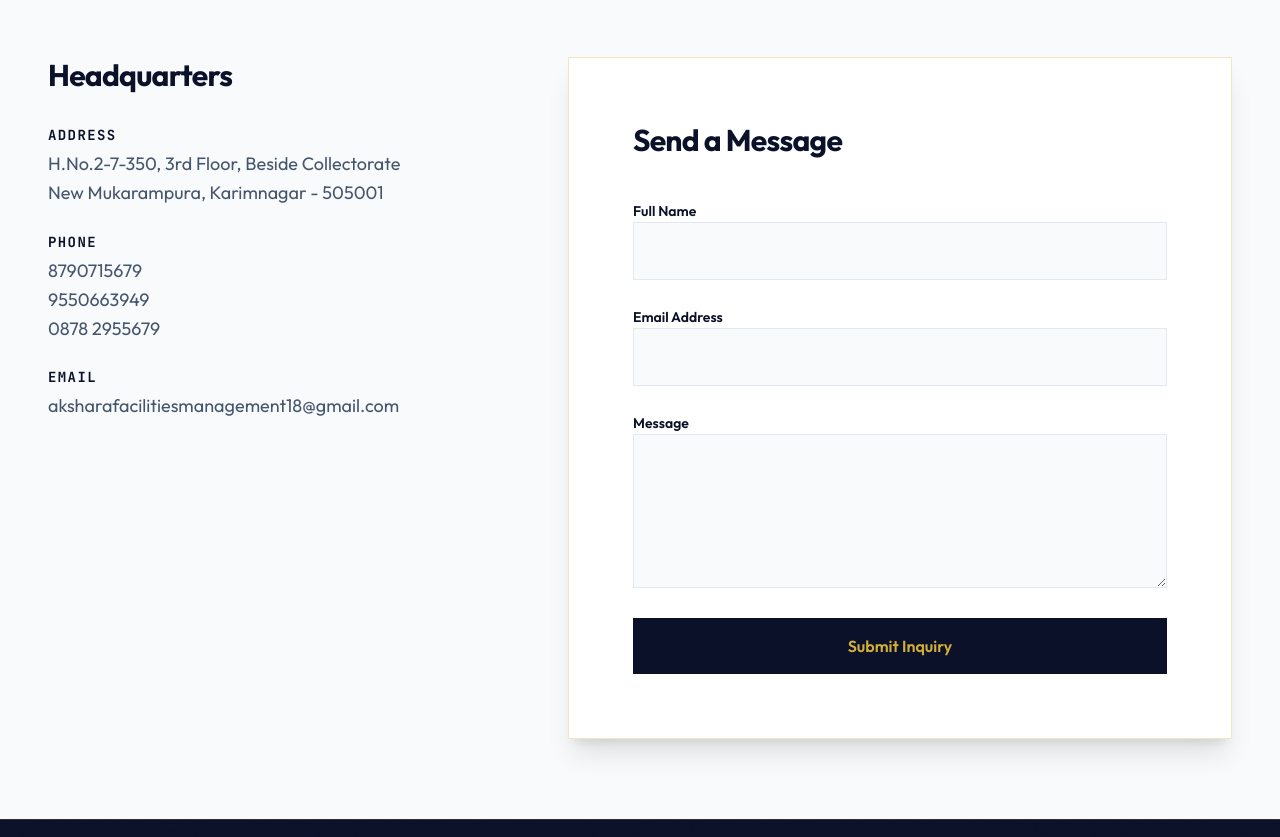
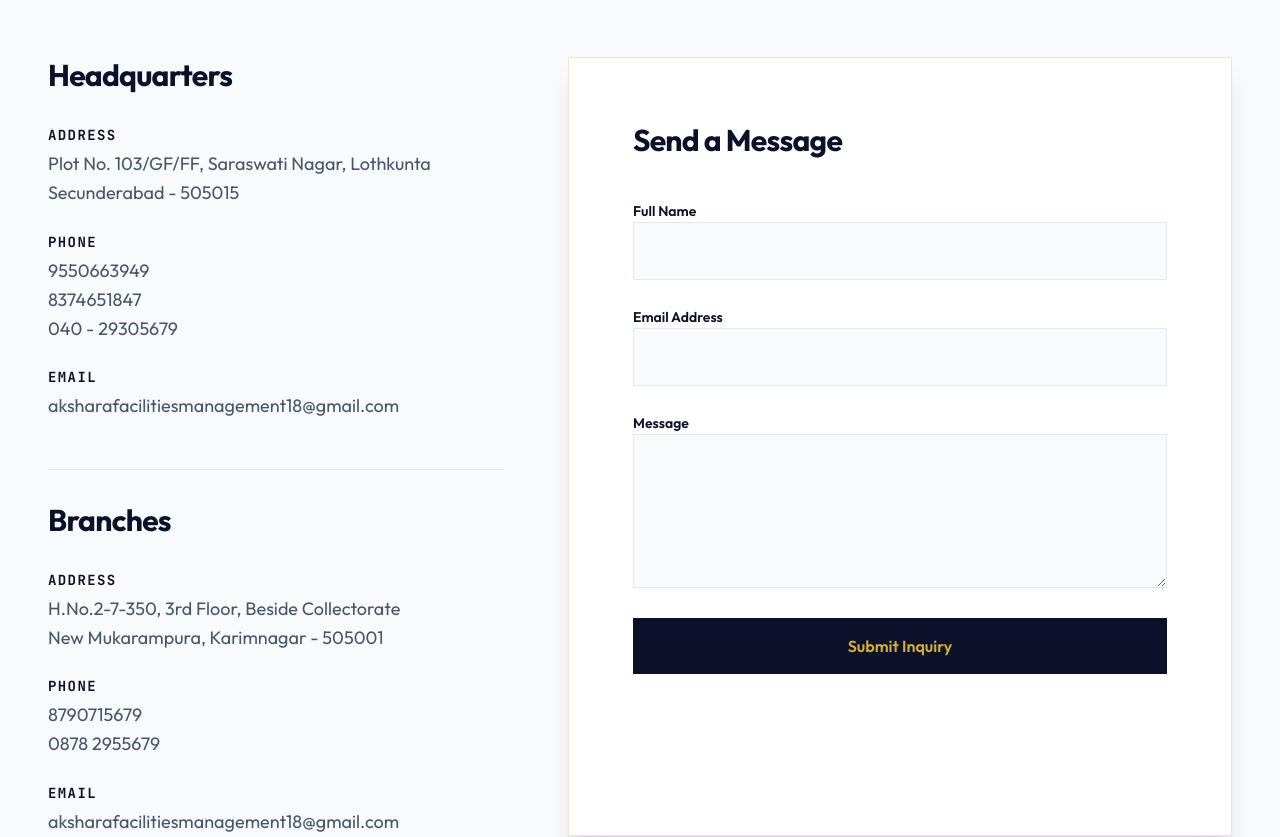
Before and after one commit to VishalKonda14/akshara-security, a Next.js app: page /contact in a window 1280 px wide. Shown: the part 520-1357 px from the top of the page. Built offline with nearby package versions, Linux system fonts and the light colour scheme.

Commit message:
latest fixes

```diff
--- a/src/app/contact/page.tsx
+++ b/src/app/contact/page.tsx
@@ -35,20 +35,40 @@ export default function ContactPage() {
               animate={{ opacity: 1, y: 0 }}
               className="lg:col-span-5 space-y-12"
             >
+              <div className="space-y-12">
                 <div>
                   <h2 className="text-3xl font-bold text-[#0A1128] mb-8 tracking-tight">Headquarters</h2>
                   <div className="space-y-6 text-slate-600 text-lg leading-relaxed">
                     <div>
                       <strong className="block text-[#0A1128] mb-1 font-mono uppercase tracking-widest text-sm">Address</strong>
-                    {companyData.address.line1}<br/>{companyData.address.line2}
+                      {companyData.headquarters.address.line1}<br />{companyData.headquarters.address.line2}
                     </div>
                     <div>
                       <strong className="block text-[#0A1128] mb-1 font-mono uppercase tracking-widest text-sm">Phone</strong>
-                    {companyData.contact.cell1}<br/>{companyData.contact.cell2}<br/>{companyData.contact.tel}
+                      {companyData.headquarters.contact.cell}<br />{companyData.headquarters.contact.cell2}<br />{companyData.headquarters.contact.tel}
+                    </div>
+                    <div>
+                      <strong className="block text-[#0A1128] mb-1 font-mono uppercase tracking-widest text-sm">Email</strong>
+                      {companyData.headquarters.contact.email}
+                    </div>
+                  </div>
+                </div>
+
+                <div className="pt-8 border-t border-slate-200">
+                  <h2 className="text-3xl font-bold text-[#0A1128] mb-8 tracking-tight">Branches</h2>
+                  <div className="space-y-6 text-slate-600 text-lg leading-relaxed">
+                    <div>
+                      <strong className="block text-[#0A1128] mb-1 font-mono uppercase tracking-widest text-sm">Address</strong>
+                      {companyData.address.line1}<br />{companyData.address.line2}
+                    </div>
+                    <div>
+                      <strong className="block text-[#0A1128] mb-1 font-mono uppercase tracking-widest text-sm">Phone</strong>
+                      {companyData.contact.cell1}<br />{companyData.contact.tel}
                     </div>
                     <div>
                       <strong className="block text-[#0A1128] mb-1 font-mono uppercase tracking-widest text-sm">Email</strong>
                       {companyData.contact.email}
+                    </div>
                   </div>
                 </div>
               </div>
--- a/src/app/gallery/page.tsx
+++ b/src/app/gallery/page.tsx
@@ -41,7 +41,7 @@ export default function GalleryPage() {
                   src={`/images/gallery/${filename}`}
                   alt={`Security Operation ${index + 1}`}
                   loading="lazy"
-                  className="w-full h-full object-cover transition-transform duration-700 group-hover:scale-110 grayscale mix-blend-multiply group-hover:grayscale-0 group-hover:mix-blend-normal"
+                  className="w-full h-full object-cover transition-transform duration-700 group-hover:scale-110 md:grayscale md:mix-blend-multiply md:group-hover:grayscale-0 md:group-hover:mix-blend-normal"
                 />
                 <div className="absolute inset-0 bg-gradient-to-t from-[#0A1128]/80 via-transparent to-transparent opacity-0 group-hover:opacity-100 transition-opacity duration-300"></div>
               </motion.div>
--- a/src/components/layout/Footer.tsx
+++ b/src/components/layout/Footer.tsx
@@ -69,20 +69,21 @@ export function Footer() {
               <li className="flex items-start gap-4">
                 <MapPin className="h-5 w-5 text-[var(--color-asfm-gold)] shrink-0 mt-0.5" />
                 <span className="text-sm leading-relaxed text-slate-300 font-medium">
-                  {companyData.address.line1}<br />
-                  {companyData.address.line2}
+                  {companyData.headquarters.address.line1}<br />
+                  {companyData.headquarters.address.line2}
                 </span>
               </li>
               <li className="flex items-center gap-4">
                 <Phone className="h-5 w-5 text-[var(--color-asfm-gold)] shrink-0" />
                 <div className="flex flex-col">
-                  <span className="text-sm font-medium text-slate-300">{companyData.contact.cell1}</span>
-                  <span className="text-sm font-medium text-slate-300">{companyData.contact.cell2}</span>
+                  <span className="text-sm font-medium text-slate-300">{companyData.headquarters.contact.cell}</span>
+                  <span className="text-sm font-medium text-slate-300">{companyData.headquarters.contact.cell2}</span>
+                  <span className="text-sm font-medium text-slate-300">{companyData.headquarters.contact.tel}</span>
                 </div>
               </li>
               <li className="flex items-center gap-4">
                 <Mail className="h-5 w-5 text-[var(--color-asfm-gold)] shrink-0" />
-                <span className="text-sm font-medium text-slate-300">{companyData.contact.email}</span>
+                <span className="text-sm font-medium text-slate-300">{companyData.headquarters.contact.email}</span>
               </li>
             </ul>
           </div>
--- a/src/data/company.json
+++ b/src/data/company.json
@@ -5,12 +5,23 @@
   "director": "G. SRINIVASA RAO",
   "contact": {
     "cell1": "8790715679",
-    "cell2": "9550663949",
     "tel": "0878 2955679",
     "email": "aksharafacilitiesmanagement18@gmail.com"
   },
   "address": {
     "line1": "H.No.2-7-350, 3rd Floor, Beside Collectorate",
     "line2": "New Mukarampura, Karimnagar - 505001"
+  },
+  "headquarters": {
+    "address": {
+      "line1": "Plot No. 103/GF/FF, Saraswati Nagar, Lothkunta",
+      "line2": "Secunderabad - 505015"
+    },
+    "contact": {
+      "tel": "040 - 29305679",
+      "cell": "9550663949",
+      "cell2": "8374651847",
+      "email": "aksharafacilitiesmanagement18@gmail.com"
+    }
   }
 }
```
Lines whose indentation alone changed are shown as unchanged.
